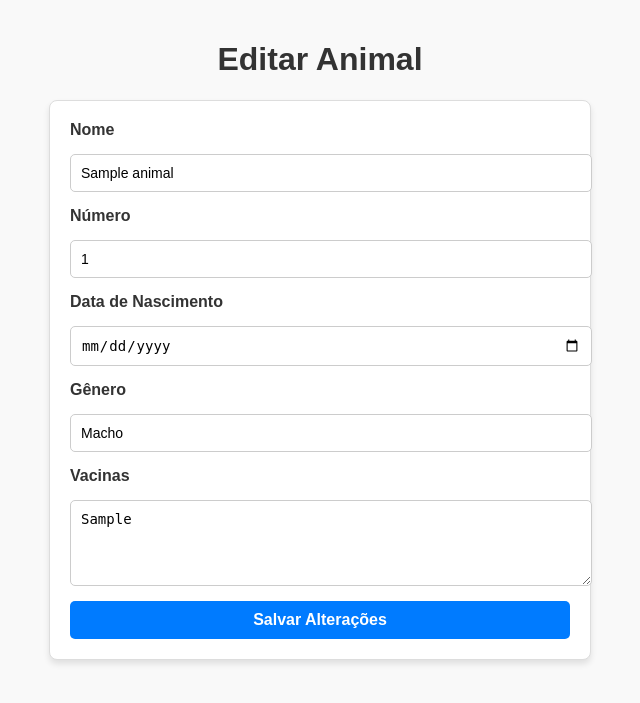
After one commit to BrunofCarvalhoo/GenPets, a Django app: page /ganho/editar/1/ in a window 1280 px wide. The commit adds this page. Shown: the top 703 px of the page, without its empty margins (320-960 px from the left). Run offline with Django 5.2, Linux system fonts and the light colour scheme; tables that the repository leaves empty hold one stand-in row (values such as "Sample post").

Commit message:
implementação dos botões
implementação do botao de editar e excluir dos pets

```diff
--- /dev/null
+++ b/genpets/ganho/templates/editar_animal.html
@@ -0,0 +1,90 @@
+{% load static %}
+<!DOCTYPE html>
+<html lang="pt-br">
+<head>
+    <meta charset="UTF-8">
+    <meta name="viewport" content="width=device-width, initial-scale=1.0">
+    <title>Editar Animal</title>
+    <style>
+        body {
+            font-family: Arial, sans-serif;
+            background-color: #f9f9f9;
+            margin: 0;
+            padding: 20px;
+        }
+
+        h1 {
+            text-align: center;
+            color: #333;
+        }
+
+        .form-container {
+            max-width: 500px;
+            margin: 0 auto;
+            background: white;
+            padding: 20px;
+            border: 1px solid #ddd;
+            border-radius: 8px;
+            box-shadow: 0 4px 6px rgba(0, 0, 0, 0.1);
+        }
+
+        form {
+            display: flex;
+            flex-direction: column;
+            gap: 15px;
+        }
+
+        label {
+            font-weight: bold;
+            color: #333;
+        }
+
+        input, textarea {
+            padding: 10px;
+            font-size: 14px;
+            border: 1px solid #ccc;
+            border-radius: 5px;
+            width: 100%;
+        }
+
+        button {
+            padding: 10px;
+            font-size: 16px;
+            background-color: #007BFF;
+            color: white;
+            border: none;
+            border-radius: 5px;
+            cursor: pointer;
+            font-weight: bold;
+        }
+
+        button:hover {
+            background-color: #0056b3;
+        }
+    </style>
+</head>
+<body>
+    <h1>Editar Animal</h1>
+    <div class="form-container">
+        <form method="POST">
+            {% csrf_token %}
+            <label for="nome">Nome</label>
+            <input type="text" id="nome" name="nome" value="{{ animal.nome }}" required>
+
+            <label for="numero">Número</label>
+            <input type="text" id="numero" name="numero" value="{{ animal.numero }}" required>
+
+            <label for="data_nascimento">Data de Nascimento</label>
+            <input type="date" id="data_nascimento" name="data_nascimento" value="{{ animal.data_nascimento }}" required>
+
+            <label for="genero">Gênero</label>
+            <input type="text" id="genero" name="genero" value="{{ animal.genero }}" required>
+
+            <label for="vacinas">Vacinas</label>
+            <textarea id="vacinas" name="vacinas" rows="4">{{ animal.vacinas }}</textarea>
+
+            <button type="submit">Salvar Alterações</button>
+        </form>
+    </div>
+</body>
+</html>
--- a/genpets/ganho/urls.py
+++ b/genpets/ganho/urls.py
@@ -5,4 +5,6 @@ urlpatterns = [
     path('', views.ganho, name='ganho'),
     path('cadastrar/', views.cadastrar_animal_view, name='cadastrar_animal'),
     path('salvar/', views.salvar_animal_view, name='salvar_animal'),
+    path('editar/<int:id>/', views.editar_animal, name='editar_animal'),
+    path('deletar/<int:id>/', views.deletar_animal, name='deletar_animal'),
 ]
--- a/genpets/ganho/views.py
+++ b/genpets/ganho/views.py
@@ -1,4 +1,4 @@
-from django.shortcuts import render, redirect
+from django.shortcuts import render, redirect, get_object_or_404
 from .models import Animal
 
 def ganho(request):
@@ -41,3 +41,22 @@ def salvar_animal_view(request):
 
     # Caso não seja um POST, redireciona para o formulário de cadastro
     return redirect('cadastrar_animal')
+
+def editar_animal(request, id):
+    animal = get_object_or_404(Animal, id=id)
+    if request.method == 'POST':
+        animal.nome = request.POST['nome']
+        animal.numero = request.POST['numero']
+        animal.data_nascimento = request.POST['data_nascimento']
+        animal.genero = request.POST['genero']
+        animal.vacinas = request.POST['vacinas']
+        animal.save()
+        return redirect('ganho')  # Redirecione para a página de listagem
+    return render(request, 'editar_animal.html', {'animal': animal})
+
+def deletar_animal(request, id):
+    animal = get_object_or_404(Animal, id=id)
+    if request.method == 'POST':
+        animal.delete()
+        return redirect('ganho')  # Redirecione para a página de listagem
+    return render(request, 'confirmar_exclusao.html', {'animal': animal})
```
Also changed, not shown: genpets/ganho/templates/confirmar_exclusao.html (added, +84 -0 lines), genpets/ganho/templates/ganho.html (+36 -2 lines).
